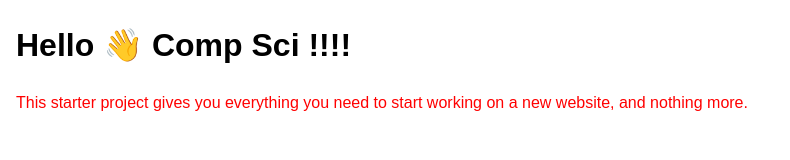
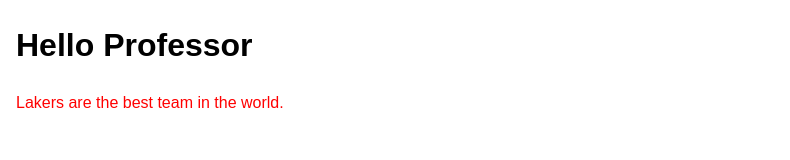
Before and after one commit to realfarshadazam-lab/Comp584_HW1, a plain HTML site: page index.html in a window 1280 px wide. Shown: the whole page, without its empty margins (0-790 px from the left). Drawn offline with Linux system fonts and the light colour scheme.

Commit message:
Update index.html

```diff
--- a/index.html
+++ b/index.html
@@ -19,11 +19,10 @@
   <body>
     <!-- this is the start of content -->
     <h1>
-      Hello 👋 Comp Sci !!!!
+      Hello Professor
     </h1>
     <p>
-      This starter project gives you everything you need to start working on a new
-      website, and nothing more.
+      Lakers are the best team in the world.
     </p>
   </body>
 </html>
```
